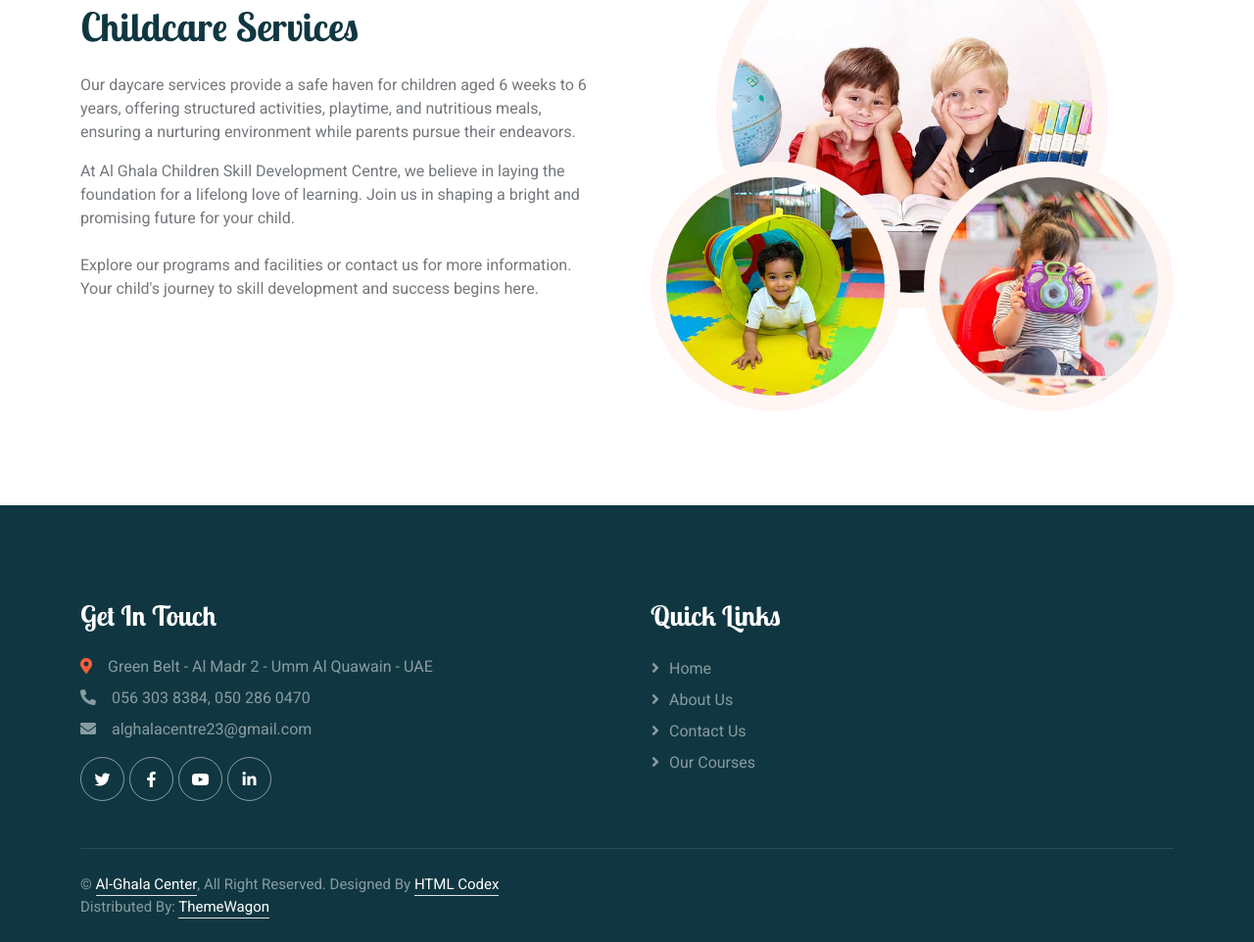
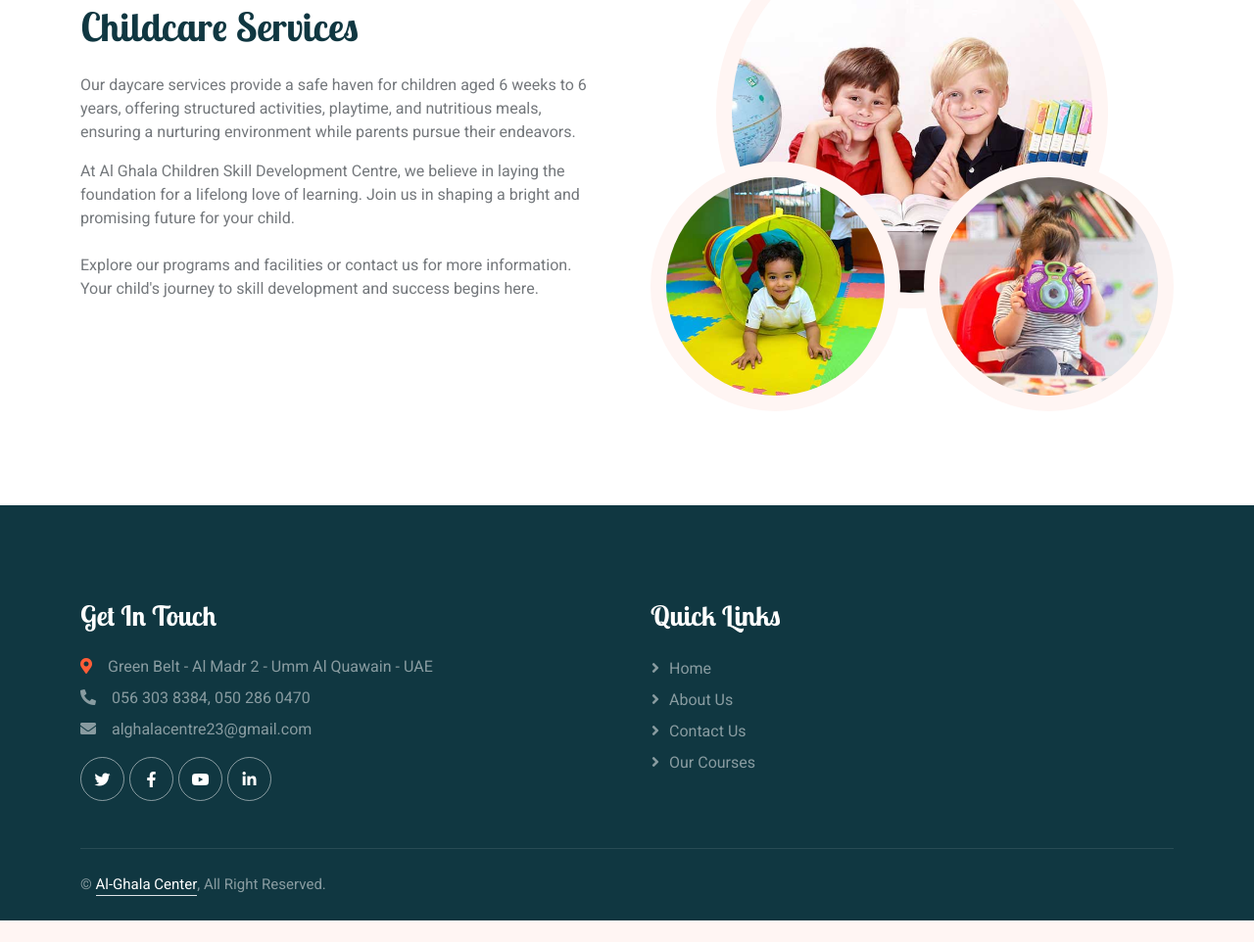
Before and after one commit to najwakv/al-ghala-center, a plain HTML site: page index.html in a window 1280 px wide. Shown: the part 4280-5242 px from the top of the page at 98% size. After the commit the page ends 5220 px from the top, so only its background shows below. Drawn offline with nearby package versions, Linux system fonts and the light colour scheme.

Commit message:
Footer changed

```diff
--- a/index.html
+++ b/index.html
@@ -792,6 +792,7 @@
             </div>
           </div>
         </div>
+
         <div class="container">
           <div class="copyright">
             <div class="row">
@@ -799,8 +800,7 @@
                 &copy; <a class="border-bottom" href="#">Al-Ghala Center</a>,
                 All Right Reserved.
 
-                <!--/*** This template is free as long as you keep the footer author’s credit link/attribution link/backlink. If you'd like to use the template without the footer author’s credit link/attribution link/backlink, you can purchase the Credit Removal License from "https://htmlcodex.com/credit-removal". Thank you for your support. ***/-->
-                Designed By
+                <!-- Designed By
                 <a class="border-bottom" href="https://htmlcodex.com"
                   >HTML Codex</a
                 >
@@ -810,7 +810,7 @@
                   href="https://themewagon.com"
                   target="_blank"
                   >ThemeWagon</a
-                >
+                > -->
               </div>
             </div>
           </div>
```
